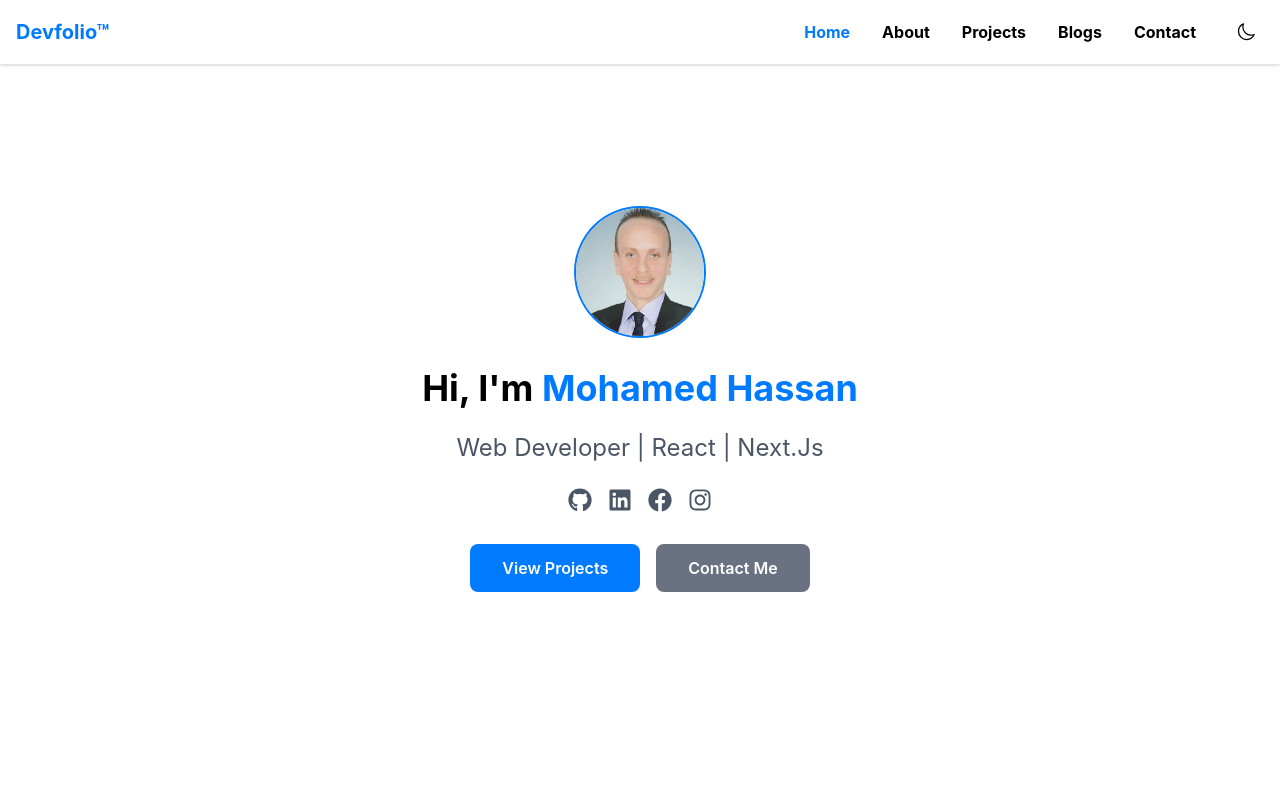
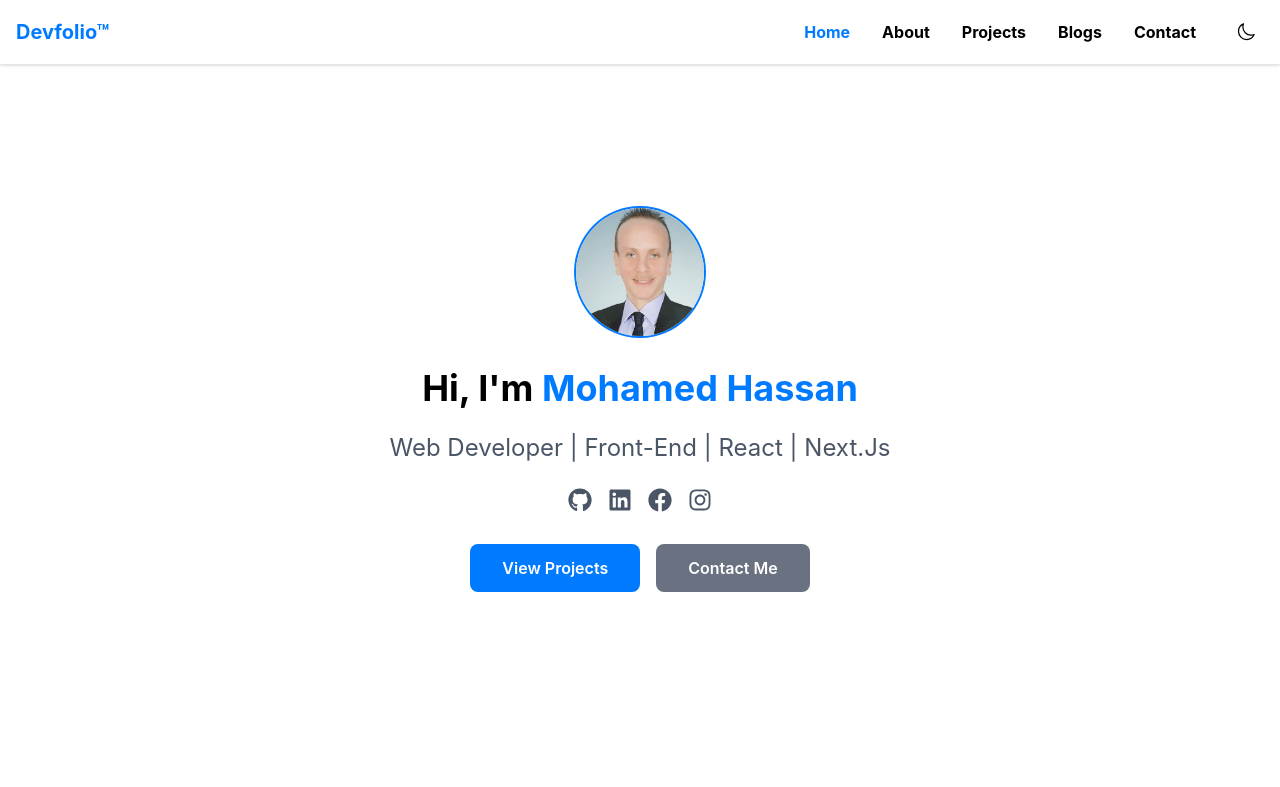
Before and after one commit to Russi92/Devfolio-Next-.js, a Next.js app: page / in a window 1280 px wide. Shown: the top 787 px of the page. Built offline with nearby package versions, Linux system fonts and the light colour scheme.

Commit message:
not found page

```diff
--- a/src/app/components/Hero.tsx
+++ b/src/app/components/Hero.tsx
@@ -15,7 +15,7 @@ const Hero = () => {
 
         <h1 className='text-4xl md:text-4xl font-bold mb-6'>Hi, I&apos;m <span className='text-primary'>Mohamed Hassan</span> </h1>
 
-        <p className='mb-6 text-xl md:text-2xl text-gray-600 dark:text-gray-300'>Web Developer | React | Next.Js</p>
+        <p className='mb-6 text-xl md:text-2xl text-gray-600 dark:text-gray-300'>Web Developer | Front-End | React | Next.Js</p>
 
         <div className='flex justify-center space-x-4 mb-8'>
           <a href="https://github.com" target="_blank" className='text-2xl text-gray-600 hover:text-primary dark:text-gray-300 transition-colors
--- /dev/null
+++ b/src/app/not-found.tsx
@@ -0,0 +1,8 @@
+import { h1 } from "framer-motion/client";
+
+
+export default function NotFound(){
+    return <section className="py-28 container max-w-7xl mx-auto px-4">
+        <h1 className="text-4xl md:text-4xl font-bold mb-6 text-center">This Not Defined</h1>
+    </section>
+}
```
